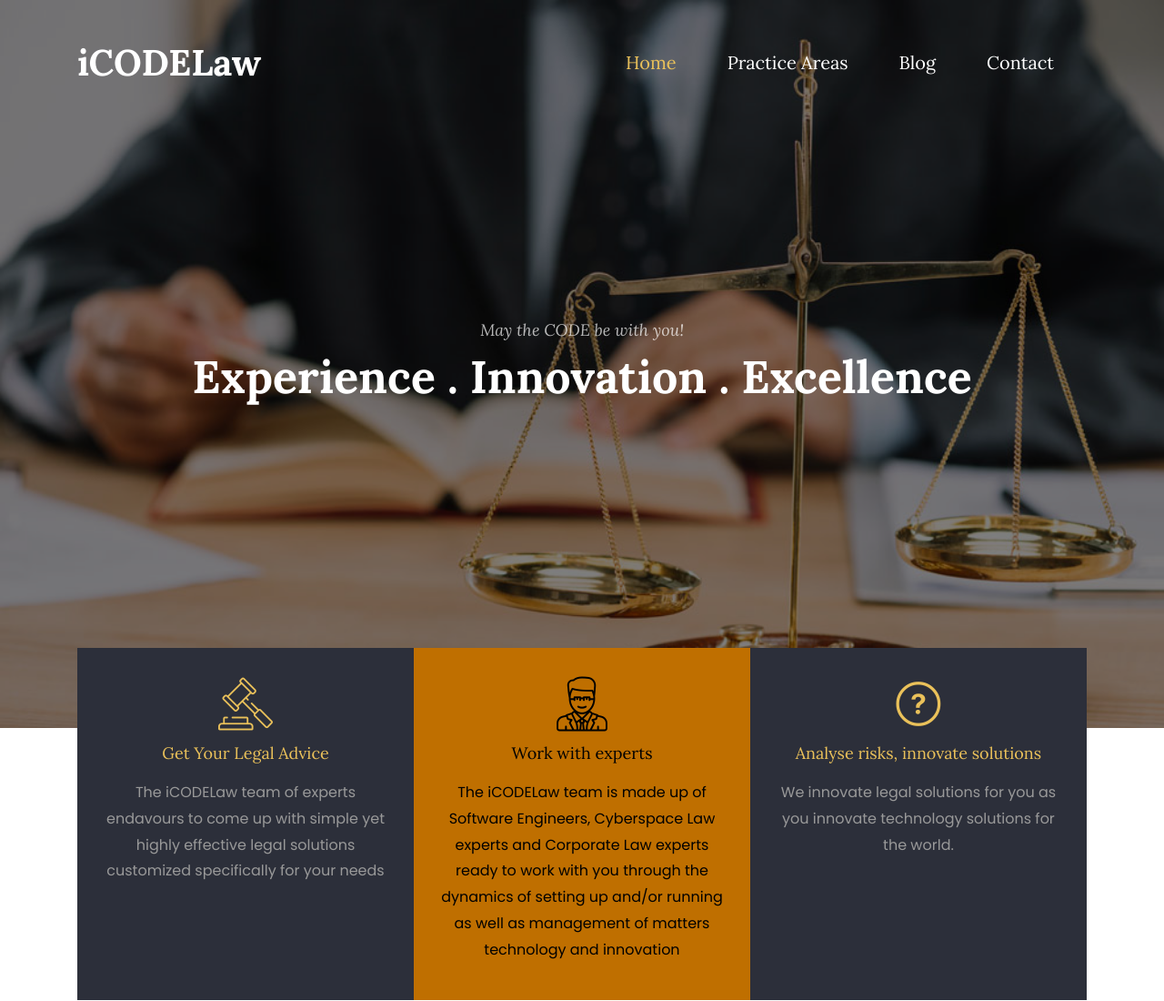
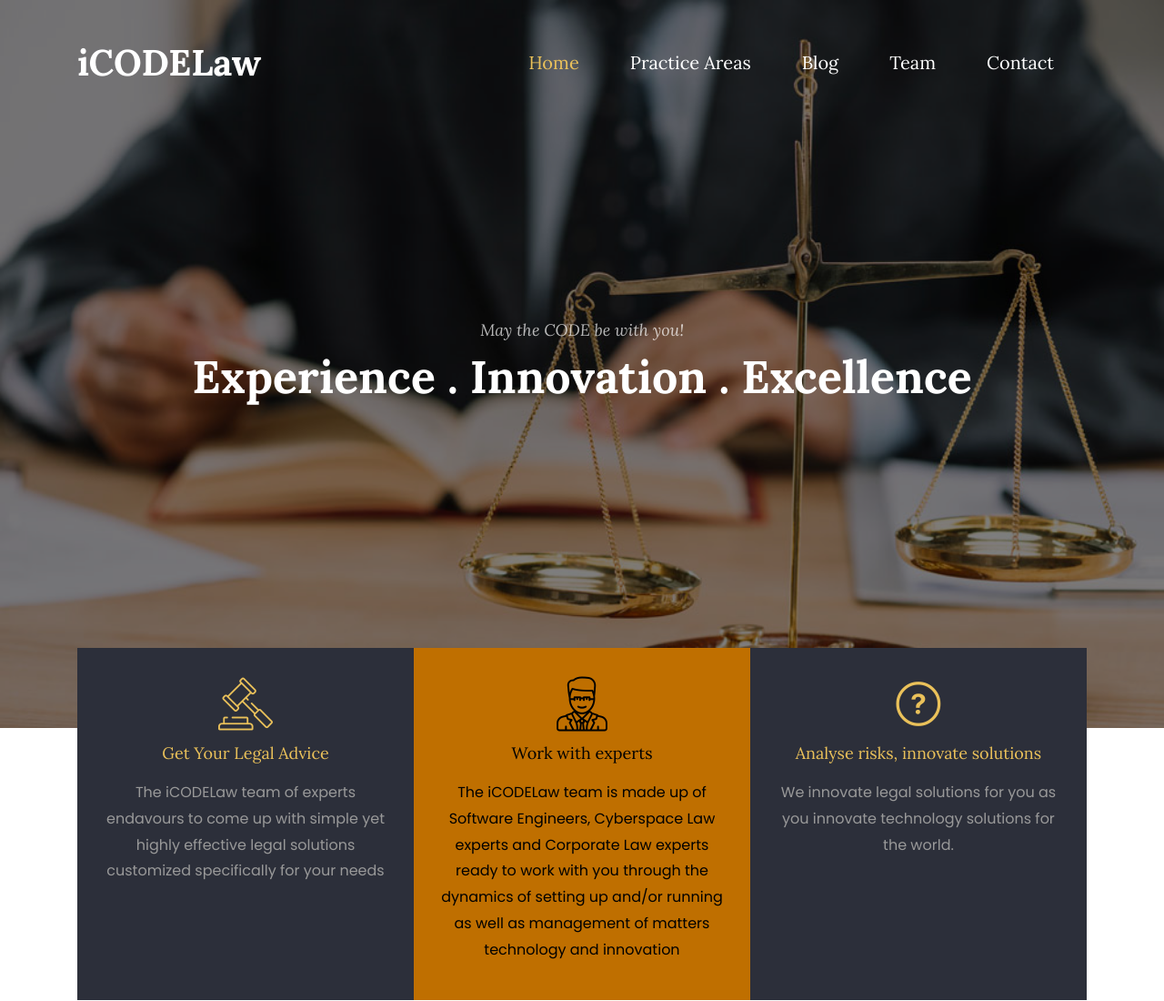
Before and after one commit to ALLANKAKAI/icodelaw, a plain HTML site: page index.html in a window 1280 px wide. Shown: the top 1100 px of the page at 91% size. Drawn offline with Linux system fonts and the light colour scheme; some packages are replaced by stand-ins of ours; no server answers; files whose address does not match are found by name.

Commit message:
October Update

```diff
--- a/index.html
+++ b/index.html
@@ -42,6 +42,7 @@
 	          <li class="nav-item active"><a href="index.html" class="navbar-brand nav-link" style="font-size: 20px">Home</a></li>
             <li class="nav-item"><a href="#practice-area" class="navbar-brand nav-link" style="font-size: 20px">Practice Areas</a></li>
 	          <li class="nav-item"><a href="https://icodelaw.wordpress.com/" target="_blank" class="navbar-brand nav-link" style="font-size: 20px">Blog</a></li>
+            <li class="nav-item"><a href="#team" target="_blank" class="navbar-brand nav-link" style="font-size: 20px">Team</a></li>
               <li class="nav-item"><a href="#contact" class="navbar-brand nav-link" style="font-size: 20px">Contact</a></li>
 	        </ul>
 	      </div>
@@ -203,7 +204,7 @@
     		</div>
     	</div>
     </section>
-    <section class="ftco-section testimony-section bg-secondary">
+    <section class="ftco-section testimony-section bg-secondary" id="team">
       <div class="container">
         <div class="row justify-content-center mb-5 pb-3">
           <div class="col-md-7 text-center heading-section heading-section-white ftco-animate">
```
